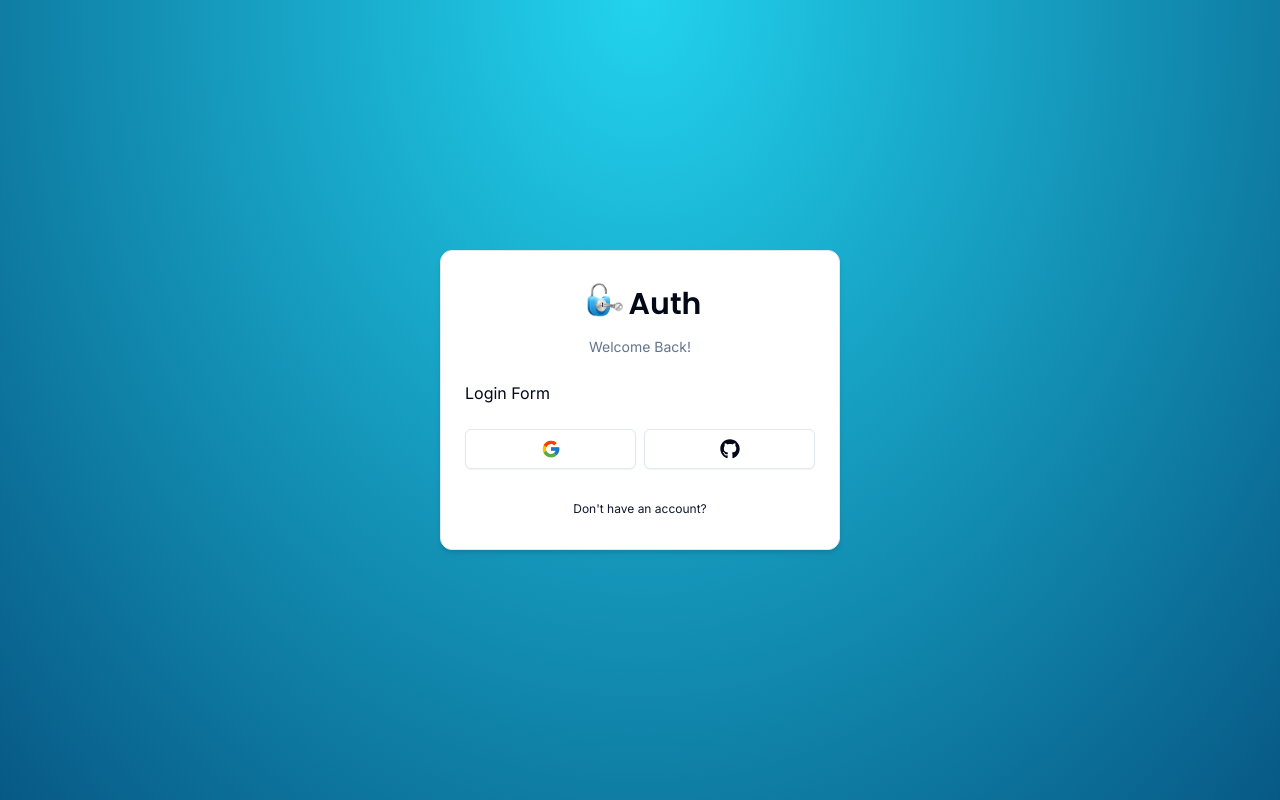
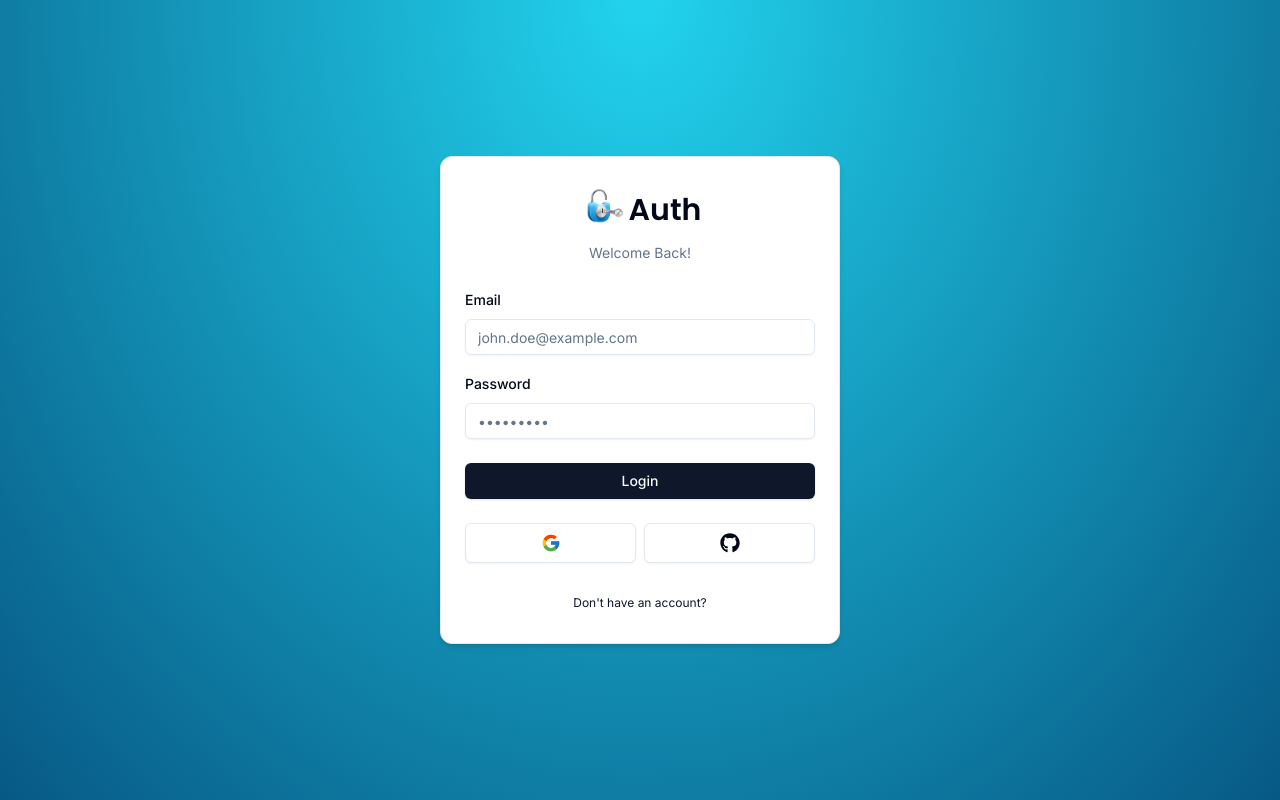
Before and after one commit to zntb/next-auth-v5-tutorial, a Next.js app: page /auth/login in a window 1280 px wide. Built offline with nearby package versions, Linux system fonts and the light colour scheme.

Commit message:
Add form-error, form-succes components

```diff
--- a/components/auth/login-form.tsx
+++ b/components/auth/login-form.tsx
@@ -1,6 +1,36 @@
+'use client';
+import * as z from 'zod';
 import { CardWrapper } from './card-wrapper';
+import { useForm } from 'react-hook-form';
+import { zodResolver } from '@hookform/resolvers/zod';
+
+import { LoginSchema } from '@/schemas';
+import {
+  Form,
+  FormControl,
+  FormField,
+  FormItem,
+  FormLabel,
+  FormMessage,
+} from '../ui/form';
+import { Input } from '../ui/input';
+import { Button } from '../ui/button';
+import { FormError } from '../form-error';
+import { FormSuccess } from '../form-success';
 
 export const LoginForm = () => {
+  const form = useForm<z.infer<typeof LoginSchema>>({
+    resolver: zodResolver(LoginSchema),
+    defaultValues: {
+      email: '',
+      password: '',
+    },
+  });
+
+  const onSubmit = (values: z.infer<typeof LoginSchema>) => {
+    console.log(values);
+  };
+
   return (
     <CardWrapper
       headerLabel="Welcome Back!"
@@ -8,7 +38,47 @@
       backButtonHref="/auth/register"
       showSocial
     >
-      Login Form
+      <Form {...form}>
+        <form onSubmit={form.handleSubmit(onSubmit)} className="space-y-6">
+          <div className="space-y-4">
+            <FormField
+              control={form.control}
+              name="email"
+              render={({ field }) => (
+                <FormItem>
+                  <FormLabel>Email</FormLabel>
+                  <FormControl>
+                    <Input
+                      {...field}
+                      placeholder="john.doe@example.com"
+                      type="email"
+                    />
+                  </FormControl>
+                  <FormMessage />
+                </FormItem>
+              )}
+            />
+            <FormField
+              control={form.control}
+              name="password"
+              render={({ field }) => (
+                <FormItem>
+                  <FormLabel>Password</FormLabel>
+                  <FormControl>
+                    <Input {...field} placeholder="•••••••••" type="password" />
+                  </FormControl>
+                  <FormMessage />
+                </FormItem>
+              )}
+            />
+          </div>
+          <FormError message="" />
+          <FormSuccess message="" />
+          <Button type="submit" className="w-full">
+            Login
+          </Button>
+        </form>
+      </Form>
     </CardWrapper>
   );
 };
--- /dev/null
+++ b/components/form-error.tsx
@@ -0,0 +1,17 @@
+import { ExclamationTriangleIcon } from '@radix-ui/react-icons';
+
+interface FormErrorProps {
+  message?: string;
+}
+
+export function FormError({ message }: FormErrorProps) {
+  if (!message) {
+    return null;
+  }
+  return (
+    <div className="bg-destructive/15 p-3 rounded-md flex items-center gap-x-2 text-sm text-destructive">
+      <ExclamationTriangleIcon className="w-4 h-4" />
+      <p>{message}</p>
+    </div>
+  );
+}
--- /dev/null
+++ b/components/form-success.tsx
@@ -0,0 +1,17 @@
+import { CheckCircledIcon } from '@radix-ui/react-icons';
+
+interface FormSuccessProps {
+  message?: string;
+}
+
+export function FormSuccess({ message }: FormSuccessProps) {
+  if (!message) {
+    return null;
+  }
+  return (
+    <div className="bg-emerald-500/15 p-3 rounded-md flex items-center gap-x-2 text-sm text-emerald-500">
+      <CheckCircledIcon className="w-4 h-4" />
+      <p>{message}</p>
+    </div>
+  );
+}
--- /dev/null
+++ b/components/ui/form.tsx
@@ -0,0 +1,176 @@
+import * as React from "react"
+import * as LabelPrimitive from "@radix-ui/react-label"
+import { Slot } from "@radix-ui/react-slot"
+import {
+  Controller,
+  ControllerProps,
+  FieldPath,
+  FieldValues,
+  FormProvider,
+  useFormContext,
+} from "react-hook-form"
+
+import { cn } from "@/lib/utils"
+import { Label } from "@/components/ui/label"
+
+const Form = FormProvider
+
+type FormFieldContextValue<
+  TFieldValues extends FieldValues = FieldValues,
+  TName extends FieldPath<TFieldValues> = FieldPath<TFieldValues>
+> = {
+  name: TName
+}
+
+const FormFieldContext = React.createContext<FormFieldContextValue>(
+  {} as FormFieldContextValue
+)
+
+const FormField = <
+  TFieldValues extends FieldValues = FieldValues,
+  TName extends FieldPath<TFieldValues> = FieldPath<TFieldValues>
+>({
+  ...props
+}: ControllerProps<TFieldValues, TName>) => {
+  return (
+    <FormFieldContext.Provider value={{ name: props.name }}>
+      <Controller {...props} />
+    </FormFieldContext.Provider>
+  )
+}
+
+const useFormField = () => {
+  const fieldContext = React.useContext(FormFieldContext)
+  const itemContext = React.useContext(FormItemContext)
+  const { getFieldState, formState } = useFormContext()
+
+  const fieldState = getFieldState(fieldContext.name, formState)
+
+  if (!fieldContext) {
+    throw new Error("useFormField should be used within <FormField>")
+  }
+
+  const { id } = itemContext
+
+  return {
+    id,
+    name: fieldContext.name,
+    formItemId: `${id}-form-item`,
+    formDescriptionId: `${id}-form-item-description`,
+    formMessageId: `${id}-form-item-message`,
+    ...fieldState,
+  }
+}
+
+type FormItemContextValue = {
+  id: string
+}
+
+const FormItemContext = React.createContext<FormItemContextValue>(
+  {} as FormItemContextValue
+)
+
+const FormItem = React.forwardRef<
+  HTMLDivElement,
+  React.HTMLAttributes<HTMLDivElement>
+>(({ className, ...props }, ref) => {
+  const id = React.useId()
+
+  return (
+    <FormItemContext.Provider value={{ id }}>
+      <div ref={ref} className={cn("space-y-2", className)} {...props} />
+    </FormItemContext.Provider>
+  )
+})
+FormItem.displayName = "FormItem"
+
+const FormLabel = React.forwardRef<
+  React.ElementRef<typeof LabelPrimitive.Root>,
+  React.ComponentPropsWithoutRef<typeof LabelPrimitive.Root>
+>(({ className, ...props }, ref) => {
+  const { error, formItemId } = useFormField()
+
+  return (
+    <Label
+      ref={ref}
+      className={cn(error && "text-destructive", className)}
+      htmlFor={formItemId}
+      {...props}
+    />
+  )
+})
+FormLabel.displayName = "FormLabel"
+
+const FormControl = React.forwardRef<
+  React.ElementRef<typeof Slot>,
+  React.ComponentPropsWithoutRef<typeof Slot>
+>(({ ...props }, ref) => {
+  const { error, formItemId, formDescriptionId, formMessageId } = useFormField()
+
+  return (
+    <Slot
+      ref={ref}
+      id={formItemId}
+      aria-describedby={
+        !error
+          ? `${formDescriptionId}`
+          : `${formDescriptionId} ${formMessageId}`
+      }
+      aria-invalid={!!error}
+      {...props}
+    />
+  )
+})
+FormControl.displayName = "FormControl"
+
+const FormDescription = React.forwardRef<
+  HTMLParagraphElement,
+  React.HTMLAttributes<HTMLParagraphElement>
+>(({ className, ...props }, ref) => {
+  const { formDescriptionId } = useFormField()
+
+  return (
+    <p
+      ref={ref}
+      id={formDescriptionId}
+      className={cn("text-[0.8rem] text-muted-foreground", className)}
+      {...props}
+    />
+  )
+})
+FormDescription.displayName = "FormDescription"
+
+const FormMessage = React.forwardRef<
+  HTMLParagraphElement,
+  React.HTMLAttributes<HTMLParagraphElement>
+>(({ className, children, ...props }, ref) => {
+  const { error, formMessageId } = useFormField()
+  const body = error ? String(error?.message) : children
+
+  if (!body) {
+    return null
+  }
+
+  return (
+    <p
+      ref={ref}
+      id={formMessageId}
+      className={cn("text-[0.8rem] font-medium text-destructive", className)}
+      {...props}
+    >
+      {body}
+    </p>
+  )
+})
+FormMessage.displayName = "FormMessage"
+
+export {
+  useFormField,
+  Form,
+  FormItem,
+  FormLabel,
+  FormControl,
+  FormDescription,
+  FormMessage,
+  FormField,
+}
--- /dev/null
+++ b/components/ui/input.tsx
@@ -0,0 +1,25 @@
+import * as React from "react"
+
+import { cn } from "@/lib/utils"
+
+export interface InputProps
+  extends React.InputHTMLAttributes<HTMLInputElement> {}
+
+const Input = React.forwardRef<HTMLInputElement, InputProps>(
+  ({ className, type, ...props }, ref) => {
+    return (
+      <input
+        type={type}
+        className={cn(
+          "flex h-9 w-full rounded-md border border-input bg-transparent px-3 py-1 text-sm shadow-sm transition-colors file:border-0 file:bg-transparent file:text-sm file:font-medium placeholder:text-muted-foreground focus-visible:outline-none focus-visible:ring-1 focus-visible:ring-ring disabled:cursor-not-allowed disabled:opacity-50",
+          className
+        )}
+        ref={ref}
+        {...props}
+      />
+    )
+  }
+)
+Input.displayName = "Input"
+
+export { Input }
--- /dev/null
+++ b/components/ui/label.tsx
@@ -0,0 +1,26 @@
+"use client"
+
+import * as React from "react"
+import * as LabelPrimitive from "@radix-ui/react-label"
+import { cva, type VariantProps } from "class-variance-authority"
+
+import { cn } from "@/lib/utils"
+
+const labelVariants = cva(
+  "text-sm font-medium leading-none peer-disabled:cursor-not-allowed peer-disabled:opacity-70"
+)
+
+const Label = React.forwardRef<
+  React.ElementRef<typeof LabelPrimitive.Root>,
+  React.ComponentPropsWithoutRef<typeof LabelPrimitive.Root> &
+    VariantProps<typeof labelVariants>
+>(({ className, ...props }, ref) => (
+  <LabelPrimitive.Root
+    ref={ref}
+    className={cn(labelVariants(), className)}
+    {...props}
+  />
+))
+Label.displayName = LabelPrimitive.Root.displayName
+
+export { Label }
--- a/package.json
+++ b/package.json
@@ -9,16 +9,20 @@
     "lint": "next lint"
   },
   "dependencies": {
+    "@hookform/resolvers": "^3.3.4",
     "@radix-ui/react-icons": "^1.3.0",
+    "@radix-ui/react-label": "^2.0.2",
     "@radix-ui/react-slot": "^1.0.2",
     "class-variance-authority": "^0.7.0",
     "clsx": "^2.1.0",
     "next": "14.1.4",
     "react": "^18",
     "react-dom": "^18",
+    "react-hook-form": "^7.51.1",
     "react-icons": "^5.0.1",
     "tailwind-merge": "^2.2.2",
-    "tailwindcss-animate": "^1.0.7"
+    "tailwindcss-animate": "^1.0.7",
+    "zod": "^3.22.4"
   },
   "devDependencies": {
     "@types/node": "^20",
--- /dev/null
+++ b/schemas/index.ts
@@ -0,0 +1,28 @@
+import * as z from 'zod';
+
+export const LoginSchema = z.object({
+  email: z.string().email({
+    message: 'Email is required', // customize the error message if you want
+  }),
+  password: z.string().min(1, {
+    message: 'Password is required ',
+  }),
+});
+
+// export const RegisterSchema = LoginSchema.extend({
+//   name: z.string().min(1, {
+//     message: 'Name is required',
+//   }),
+//   username: z.string().min(1, {
+//     message: 'Username is required',
+//   }),
+//   password: z.string().min(1, {
+//     message: 'Password is required',
+//   }),
+//   confirmPassword: z.string().min(1, {
+//     message: 'Confirm password is required',
+//   }),
+//   acceptTerms: z.literal(true, {
+//     errorMap: () => ({ message: 'You must accept the terms and conditions' }),
+//   }),
+// });
```
Also changed, not shown: 1 other file (tests, documents, lock files or other folders).
